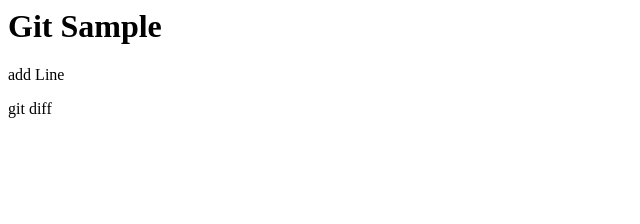
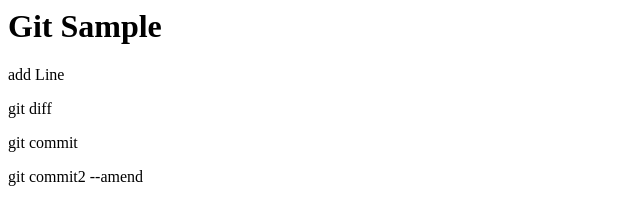
Before and after one commit to kazuhisaizawa/git-sample, a plain HTML site: page index.html in a window 1280 px wide. Shown: the whole page, without its empty margins (0-640 px from the left). Drawn offline with Linux system fonts and the light colour scheme.

Commit message:
git commit --amendを追記

```diff
--- a/index.html
+++ b/index.html
@@ -1,3 +1,5 @@
 <h1>Git Sample</h1>
 <p>add Line</p>
 <p>git diff</p>
+<p>git commit</p>
+<p>git commit2 --amend</p>
```
